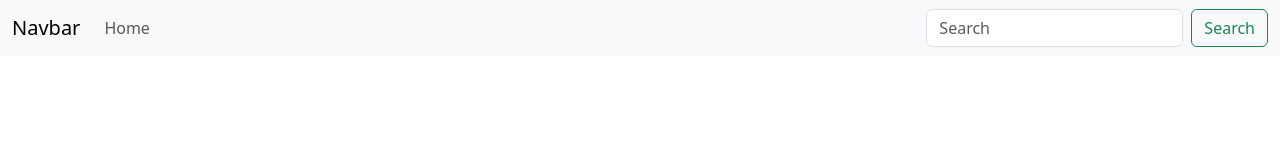
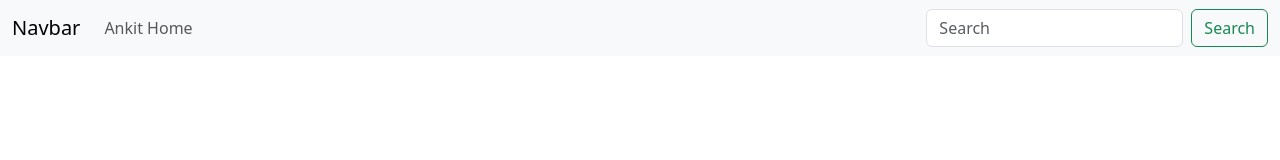
Before and after one commit to NeerajLodhi56/learningPartner, an Angular app: page /navbar in a window 1280 px wide. Shown: the top 160 px of the page. Built offline with nearby package versions, Linux system fonts and the light colour scheme.

Commit message:
home heading change

```diff
--- a/src/app/navbar/navbar.component.html
+++ b/src/app/navbar/navbar.component.html
@@ -7,7 +7,7 @@
     <div class="collapse navbar-collapse" id="navbarSupportedContent">
       <ul class="navbar-nav me-auto mb-2 mb-lg-0">
         <li class="nav-item">
-          <a class="nav-link " aria-current="page" href="inlinecrud">Home</a>
+          <a class="nav-link " aria-current="page" href="inlinecrud"> Ankit Home</a>
         </li>
       </ul>
       <form class="d-flex" role="search">
```
